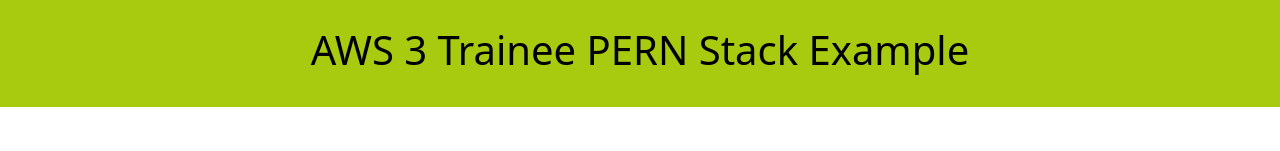
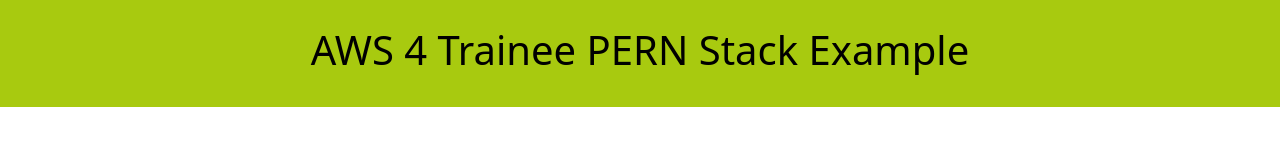
Before and after one commit to gtorres777/test_final_project, a React (Create React App) app in the folder app/client/: page / in a window 1280 px wide. Shown: the top 151 px of the page. Built offline with nearby package versions, Linux system fonts and the light colour scheme; no server answers.

Commit message:
testing workflow frontend 4

```diff
--- a/app/client/src/components/Header.js
+++ b/app/client/src/components/Header.js
@@ -5,7 +5,7 @@
     return (
         <div className="header">
             <h1>
-                AWS 3 Trainee PERN Stack Example
+                AWS 4 Trainee PERN Stack Example
             </h1>
         </div>
     )
```
